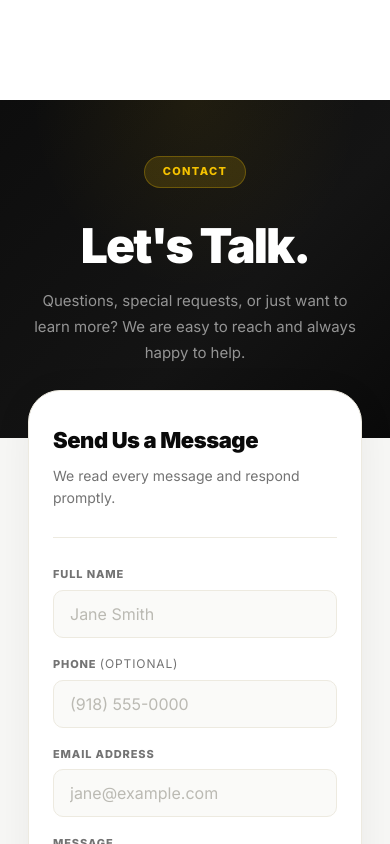
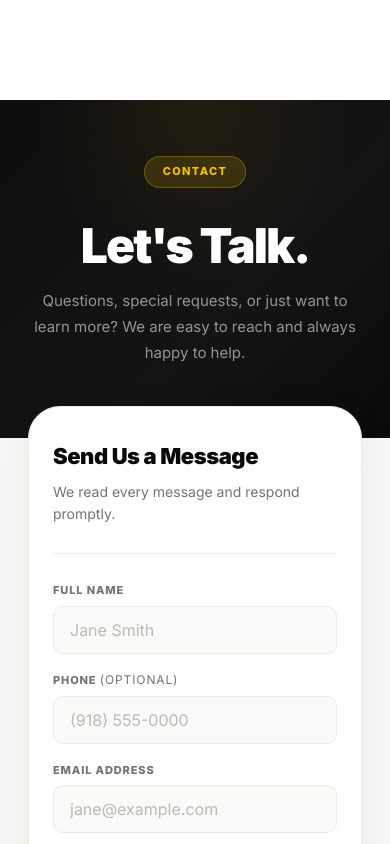
Before and after one commit to alekwayne3-crypto/personal_site, a React (Vite) app in the folder client/: page /contact in a window 390 px wide. Shown: the top 844 px of the page. Built offline with nearby package versions, Linux system fonts and the light colour scheme.

Commit message:
Scoot form card down slightly on mobile

```diff
--- a/client/src/pages/ContactPage.css
+++ b/client/src/pages/ContactPage.css
@@ -68,7 +68,7 @@
 
 @media (max-width: 900px) {
   .cp-form-card {
-    margin-top: -48px;
+    margin-top: -32px;
     position: relative;
     z-index: 2;
     border-radius: var(--radius-xl) var(--radius-xl) var(--radius-lg) var(--radius-lg);
```
